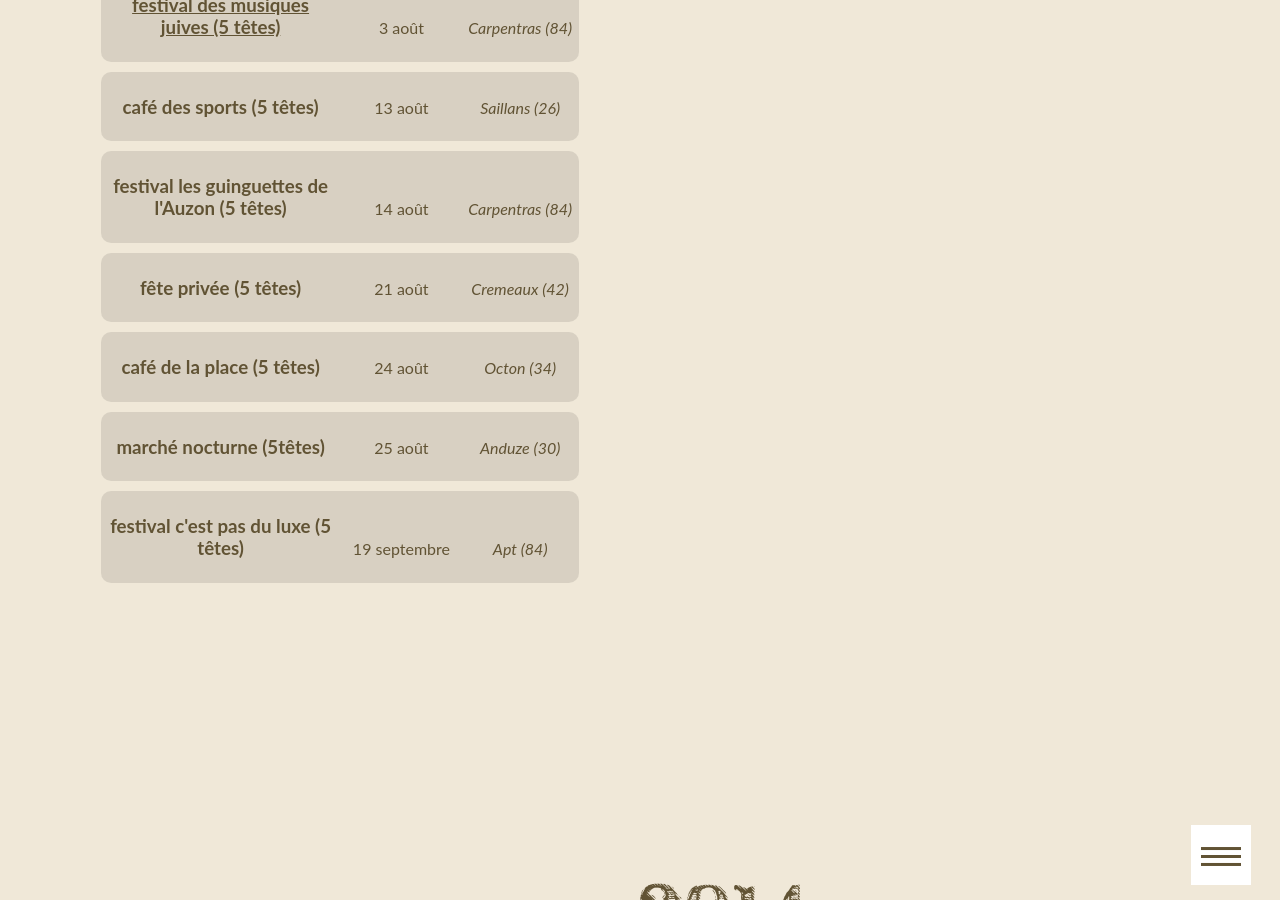
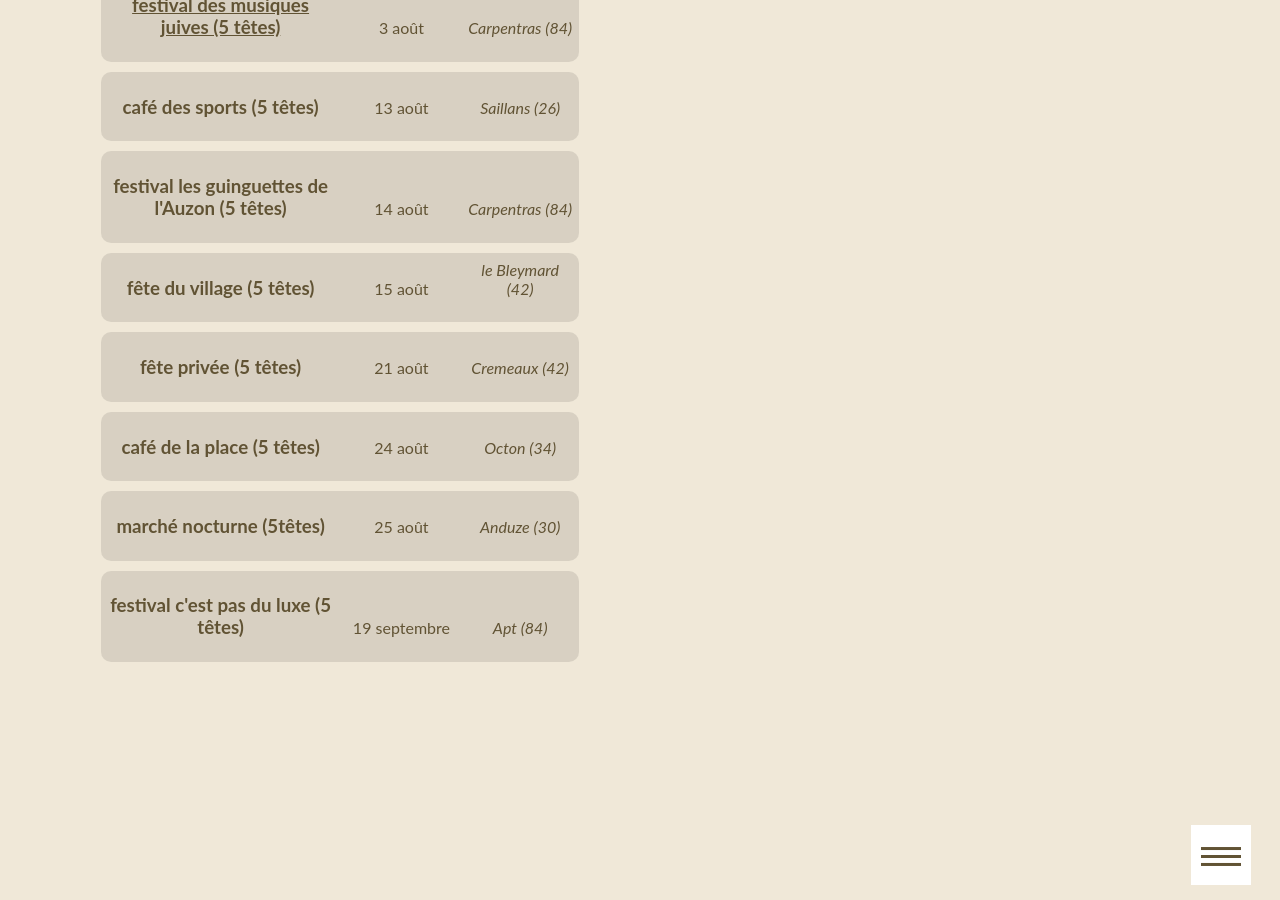
Before and after one commit to ftmftrs/ftmftrs.github.io, a Jekyll site: the page built from concert/index.html, in a window 1280 px wide and 900 px high, scrolled down 1889 px. Built offline with Jekyll 4.4.1, drawn with Linux system fonts in a browser that asks for light colours; Markdown is read by kramdown in place of the engine named in the settings; comment, search, counter and statistics services are not loaded.

Commit message:
Update concerts.yml

```diff
--- a/_data/concerts.yml
+++ b/_data/concerts.yml
@@ -57,6 +57,10 @@
   date: 14 août
   address: Carpentras (84)
 
+- title: fête du village (5 têtes)
+  date: 15 août
+  address: le Bleymard (42)
+
 - title: fête privée (5 têtes)
   date: 21 août
   address: Cremeaux (42)
```
